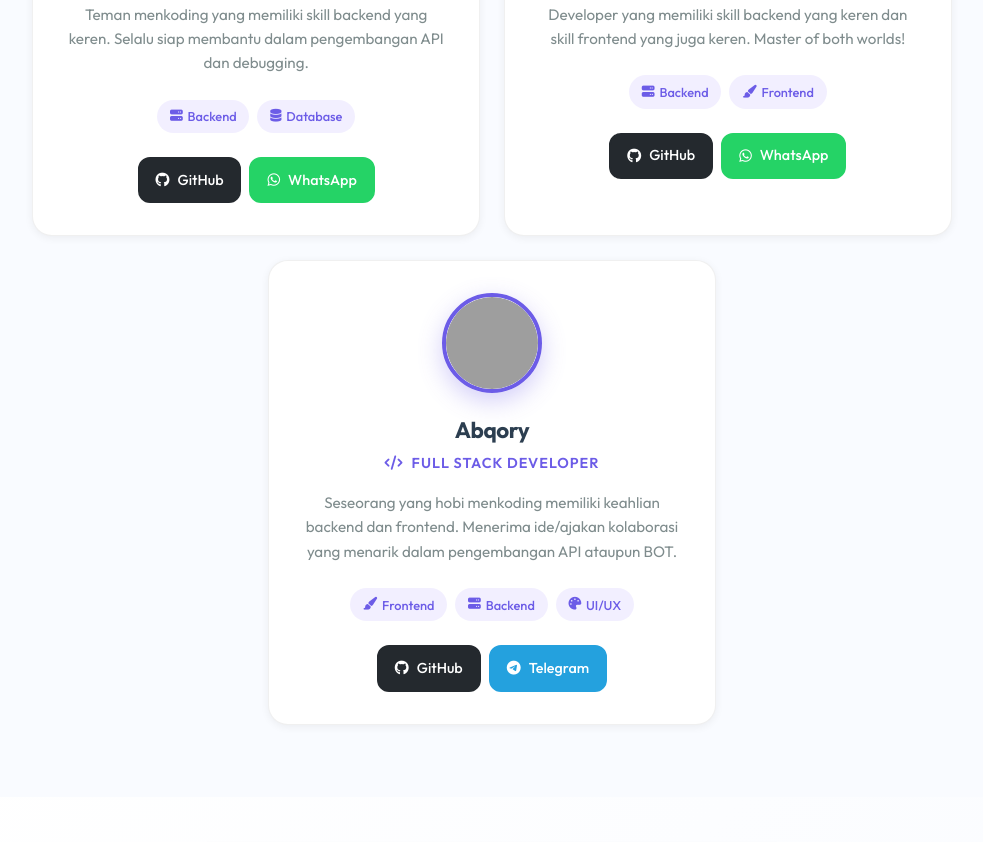
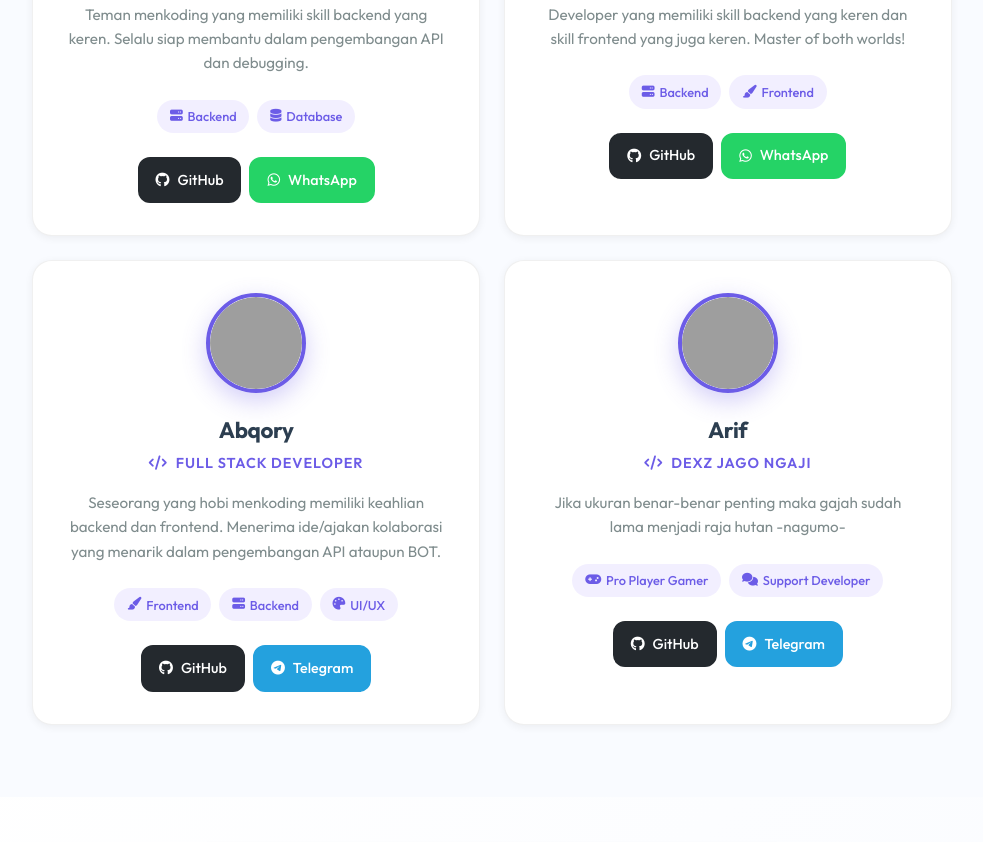
Before and after one commit to abqoryme/Migi-restapi, a website: page page/support.html in a window 1280 px wide. Shown: the part 566-1408 px from the top of the page, without its empty margins (148-1131 px from the left). Drawn offline with nearby package versions, Linux system fonts and the light colour scheme; files that its build step writes are made by us from their sources; grey boxes are pictures that could not be loaded.

Commit message:
Add files via upload

```diff
--- a/page/support.html
+++ b/page/support.html
@@ -460,6 +460,42 @@
                         </div>
                     </div>
                 </div>
+
+                <!-- Arif -->
+                <div class="col-lg-5 col-md-6 mb-4">
+                    <div class="contributor-card h-100">
+                        <div class="contributor-avatar">
+                            <img src="https://files.cloudkuimages.guru/images/NnKydOP1.jpg" alt="Arif Pro" loading="lazy">
+                        </div>
+                        <h3 class="contributor-name">Arif</h3>
+                        <div class="contributor-role">
+                            <i class="fas fa-code me-2"></i>Dexz Jago Ngaji
+                        </div>
+                        <p class="contributor-description">
+                            Jika ukuran benar-benar penting maka gajah sudah lama menjadi raja hutan  -nagumo-
+                        </p>
+                        <div class="contributor-skills">
+                            <span class="skill-badge">
+                                <i class="fas fa-gamepad"></i>
+                                Pro Player Gamer
+                            </span>
+                            <span class="skill-badge">
+                                <i class="fas fa-comments"></i>
+                                Support Developer
+                            </span>
+                        </div>
+                        <div class="social-links">
+                            <a href="https://github.com/abqoryme" target="_blank" rel="noopener noreferrer" class="social-btn github-btn">
+                                <i class="fab fa-github"></i>
+                                GitHub
+                            </a>
+                            <a href="https://t.me/Suggoikawai" target="_blank" rel="noopener noreferrer" class="social-btn telegram-btn">
+                                <i class="fab fa-telegram"></i>
+                                Telegram
+                            </a>
+                        </div>
+                    </div>
+                </div>
                 <!-- Batas -->
             </div>
         </div>
```
